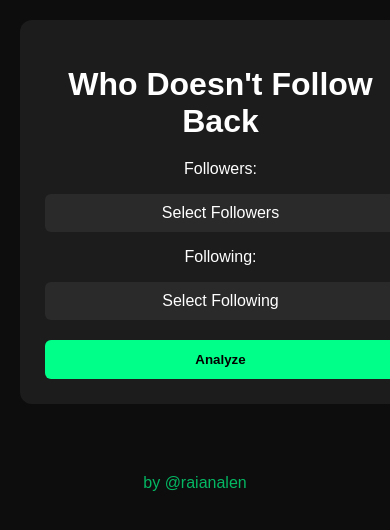
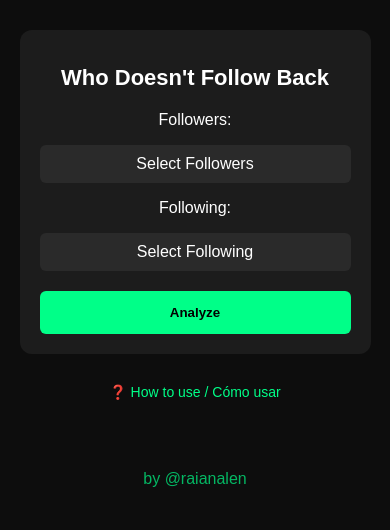
Before and after one commit to raianalen/who-doesnt-follow-back, a Flask app: page / in a window 390 px wide. Shown: the top 530 px of the page. Run offline with Flask 3, Linux system fonts and the light colour scheme.

Commit message:
fix responive and modal UI

```diff
--- a/web_app/static/script.js
+++ b/web_app/static/script.js
@@ -87,3 +87,22 @@ if (form) {
         btn.innerText = "Analyzing...";
     });
 }
+
+function abrirModal() {
+    document.getElementById("modal").classList.remove("hidden");
+    document.body.style.overflow = "hidden";
+}
+
+function cerrarModal(e) {
+    if (!e || e.target.id === "modal") {
+        document.getElementById("modal").classList.add("hidden");
+        document.body.style.overflow = "auto";
+    }
+}
+
+function setLang(lang) {
+    document.getElementById("content-en").classList.add("hidden");
+    document.getElementById("content-es").classList.add("hidden");
+
+    document.getElementById("content-" + lang).classList.remove("hidden");
+}
--- a/web_app/static/style.css
+++ b/web_app/static/style.css
@@ -1,8 +1,19 @@
+* {
+    box-sizing: border-box;
+}
+
+html, body {
+    margin: 0;
+    padding: 0;
+    overflow-x: hidden;
+}
+
 body {
     background: #0d0d0d;
     color: #fff;
     font-family: Arial, sans-serif;
     margin: 0;
+    display: block;
 }
 
 .container {
@@ -93,6 +104,8 @@ footer {
     font-size: 12px;
     color: #777;
     opacity: 0.7;
+    position: relative;
+    z-index: 1;
 }
 
 .footer-link {
@@ -128,7 +141,7 @@ footer {
 }
 
 .hidden {
-    display: none;
+    display: none !important;
 }
 
 @keyframes spin {
@@ -142,10 +155,91 @@ footer {
     margin-bottom: 10px;
 }
 
+.help-link {
+    text-align: center;
+    margin-top: 20px;
+    color: #00ff88;
+    cursor: pointer;
+    font-size: 14px;
+}
+
+.help-link:hover {
+    text-decoration: underline;
+}
+
+/* MODAL */
+.modal {
+    position: fixed;
+    top: 0;
+    left: 0;
+    width: 100%;
+    height: 100%;
+
+    background: rgba(0,0,0,0.7);
+
+    display: flex;
+    justify-content: center;
+    align-items: center;
+    z-index: 9999;
+    position: fixed;
+
+}
+
+.modal-content {
+    background: #1c1c1c;
+    padding: 20px;
+    border-radius: 10px;
+
+    width: 90%;
+    max-width: 500px;
+
+    max-height: 80vh;
+    overflow-y: auto;
+
+    color: white;
+    position: relative;
+}
+
+.close {
+    position: sticky;
+    top: 0;
+    background: #1c1c1c;
+    padding: 5px;
+    z-index: 10;
+}
+
+.lang-switch {
+    margin-bottom: 10px;
+}
+
+.lang-switch button {
+    margin-right: 5px;
+    padding: 5px 10px;
+}
+
+.video-container {
+    margin-top: 15px;
+}
+
+.video-container iframe {
+    width: 100%;
+    height: 200px;
+    border-radius: 8px;
+}
 
 /* responsive */
 @media (max-width: 500px) {
-    .container {
-        margin: 20px;
-    }
+.container {
+    width: 90%;
+    margin: 30px auto;
+    padding: 20px;
 }
+
+h1 {
+    font-size: 22px;
+}
+
+button {
+    padding: 14px;
+}
+}
--- a/web_app/templates/index.html
+++ b/web_app/templates/index.html
@@ -52,6 +52,60 @@
 
 </div>
 
+<p class="help-link" onclick="abrirModal()">
+    ❓ How to use / Cómo usar
+</p>
+
+<div id="modal" class="modal hidden">
+
+    <div class="modal-content">
+        <span class="close" onclick="cerrarModal()">✖</span>
+
+        <div class="lang-switch">
+            <button onclick="setLang('en')">EN</button>
+            <button onclick="setLang('es')">ES</button>
+        </div>
+
+        <!-- ENGLISH -->
+        <div id="content-en">
+            <h2>How to use</h2>
+
+            <ol>
+                <li>Download your Instagram data</li>
+                <li>Extract the .zip file</li>
+                <li>Upload followers and following files</li>
+                <li>Click Analyze</li>
+            </ol>
+
+            <div class="video-container">
+                <iframe src="https://www.youtube.com/embed/TU_VIDEO_ID"
+                        frameborder="0"
+                        allowfullscreen></iframe>
+            </div>
+        </div>
+
+        <!-- ESPAÑOL -->
+        <div id="content-es" class="hidden">
+            <h2>Cómo usar</h2>
+
+            <ol>
+                <li>Descargá tus datos de Instagram</li>
+                <li>Extraé el archivo .zip</li>
+                <li>Subí los archivos de followers y following</li>
+                <li>Presioná Analyze</li>
+            </ol>
+
+            <div class="video-container">
+                <iframe src="https://www.youtube.com/embed/TU_VIDEO_ID"
+                        frameborder="0"
+                        allowfullscreen></iframe>
+            </div>
+        </div>
+
+    </div>
+
+</div>
+
 <footer>
     <a href="https://instagram.com/raian_alen" target="_blank" class="footer-link">
         by @raianalen
```
